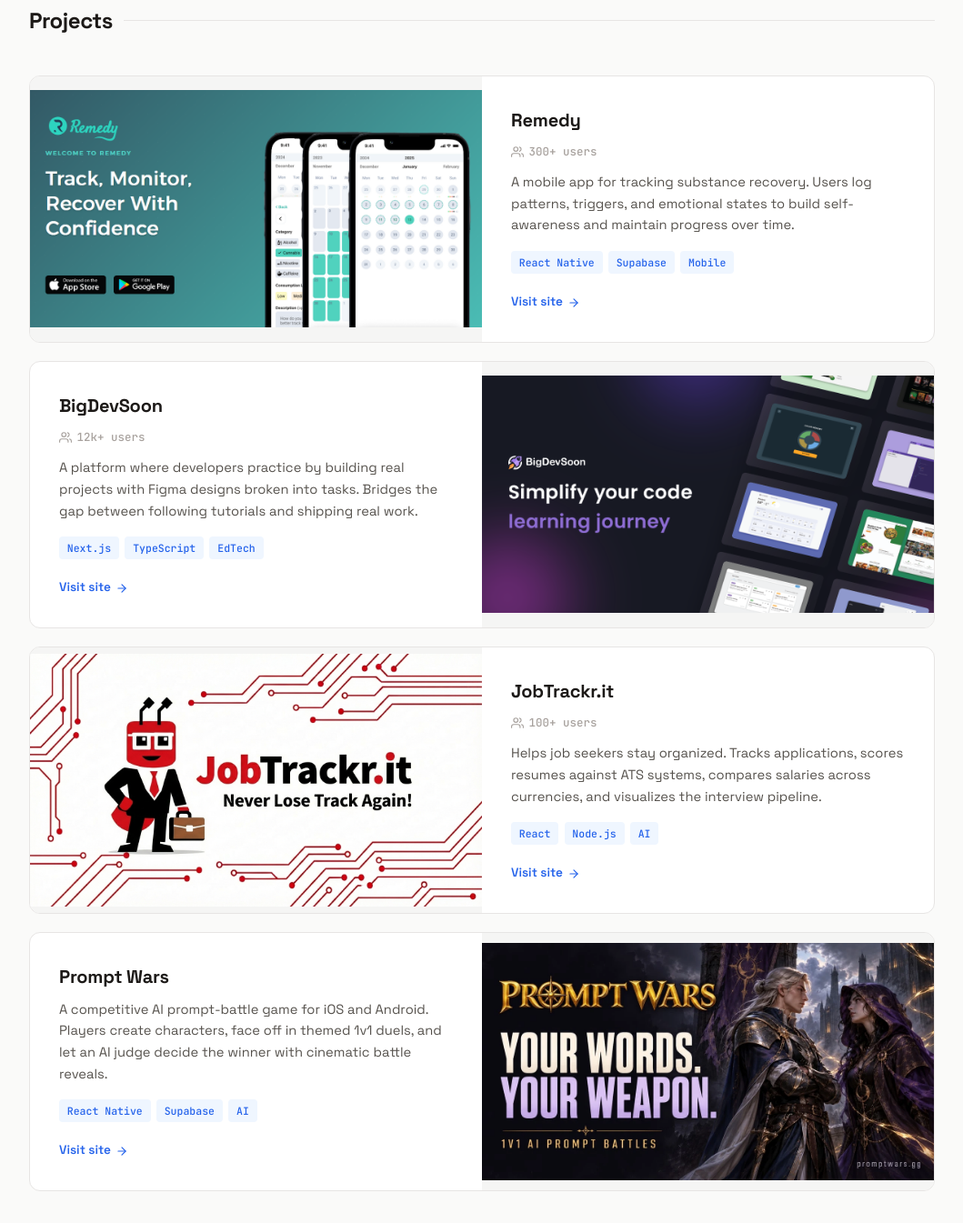
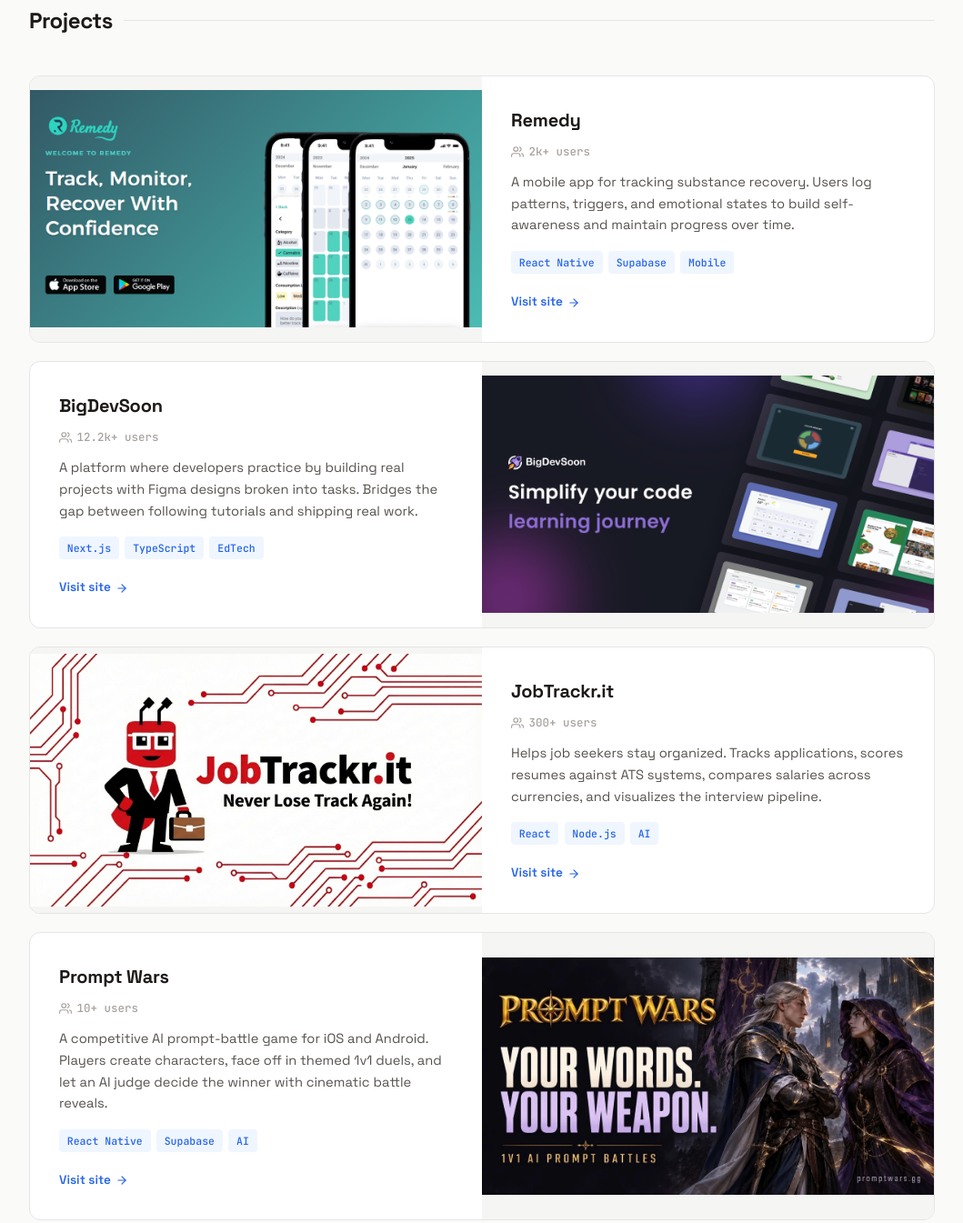
Before and after one commit to oscyp/the-domas, a plain HTML site: page index.html in a window 1280 px wide. Shown: the part 962-2307 px from the top of the page at 91% size, without its empty margins (110-1169 px from the left). Drawn offline with Linux system fonts and the light colour scheme.

Commit message:
Refresh project user counts from verified sources

```diff
--- a/index.html
+++ b/index.html
@@ -798,9 +798,10 @@
       </div>
       <div class="project-info">
         <h3 class="project-name">Remedy</h3>
+        <!-- 2026-11-01: 2,087 production user profiles, excluding known internal accounts. -->
         <div class="project-users">
           <svg fill="none" stroke="currentColor" stroke-width="2" stroke-linecap="round" stroke-linejoin="round" viewBox="0 0 24 24"><path d="M17 21v-2a4 4 0 0 0-4-4H5a4 4 0 0 0-4 4v2"/><circle cx="9" cy="7" r="4"/><path d="M23 21v-2a4 4 0 0 0-3-3.87"/><path d="M16 3.13a4 4 0 0 1 0 7.75"/></svg>
-          300+ users
+          2k+ users
         </div>
         <p class="project-desc">A mobile app for tracking substance recovery. Users log patterns, triggers, and emotional states to build self-awareness and maintain progress over time.</p>
         <div class="project-meta">
@@ -820,9 +821,10 @@
       </div>
       <div class="project-info">
         <h3 class="project-name">BigDevSoon</h3>
+        <!-- 2026-11-01: 12,243 registered users in the production database. -->
         <div class="project-users">
           <svg fill="none" stroke="currentColor" stroke-width="2" stroke-linecap="round" stroke-linejoin="round" viewBox="0 0 24 24"><path d="M17 21v-2a4 4 0 0 0-4-4H5a4 4 0 0 0-4 4v2"/><circle cx="9" cy="7" r="4"/><path d="M23 21v-2a4 4 0 0 0-3-3.87"/><path d="M16 3.13a4 4 0 0 1 0 7.75"/></svg>
-          12k+ users
+          12.2k+ users
         </div>
         <p class="project-desc">A platform where developers practice by building real projects with Figma designs broken into tasks. Bridges the gap between following tutorials and shipping real work.</p>
         <div class="project-meta">
@@ -842,9 +844,10 @@
       </div>
       <div class="project-info">
         <h3 class="project-name">JobTrackr.it</h3>
+        <!-- 2026-11-01: 314 registered profiles, excluding known internal and test accounts; not an active-user count. -->
         <div class="project-users">
           <svg fill="none" stroke="currentColor" stroke-width="2" stroke-linecap="round" stroke-linejoin="round" viewBox="0 0 24 24"><path d="M17 21v-2a4 4 0 0 0-4-4H5a4 4 0 0 0-4 4v2"/><circle cx="9" cy="7" r="4"/><path d="M23 21v-2a4 4 0 0 0-3-3.87"/><path d="M16 3.13a4 4 0 0 1 0 7.75"/></svg>
-          100+ users
+          300+ users
         </div>
         <p class="project-desc">Helps job seekers stay organized. Tracks applications, scores resumes against ATS systems, compares salaries across currencies, and visualizes the interview pipeline.</p>
         <div class="project-meta">
@@ -864,6 +867,11 @@
       </div>
       <div class="project-info">
         <h3 class="project-name">Prompt Wars</h3>
+        <!-- 2026-11-01: 12 production profiles, including guests and excluding test/deleted accounts. -->
+        <div class="project-users">
+          <svg fill="none" stroke="currentColor" stroke-width="2" stroke-linecap="round" stroke-linejoin="round" viewBox="0 0 24 24"><path d="M17 21v-2a4 4 0 0 0-4-4H5a4 4 0 0 0-4 4v2"/><circle cx="9" cy="7" r="4"/><path d="M23 21v-2a4 4 0 0 0-3-3.87"/><path d="M16 3.13a4 4 0 0 1 0 7.75"/></svg>
+          10+ users
+        </div>
         <p class="project-desc">A competitive AI prompt-battle game for iOS and Android. Players create characters, face off in themed 1v1 duels, and let an AI judge decide the winner with cinematic battle reveals.</p>
         <div class="project-meta">
           <span class="project-tag">React Native</span>
@@ -890,6 +898,11 @@
       </div>
       <div class="project-info">
         <h3 class="project-name">BullAlert</h3>
+        <!-- 2026-11-01: 92 hunters reported in the Active Hunters section of https://bullalert.ai/; registration total not available. -->
+        <div class="project-users">
+          <svg fill="none" stroke="currentColor" stroke-width="2" stroke-linecap="round" stroke-linejoin="round" viewBox="0 0 24 24"><path d="M17 21v-2a4 4 0 0 0-4-4H5a4 4 0 0 0-4 4v2"/><circle cx="9" cy="7" r="4"/><path d="M23 21v-2a4 4 0 0 0-3-3.87"/><path d="M16 3.13a4 4 0 0 1 0 7.75"/></svg>
+          90+ hunters
+        </div>
         <p class="project-desc">AI scanner that monitors Reddit around the clock to find momentum-driven penny stocks. Delivers tiered alerts so traders can act before broader market awareness kicks in.</p>
         <div class="project-meta">
           <span class="project-tag">AI/ML</span>
```
